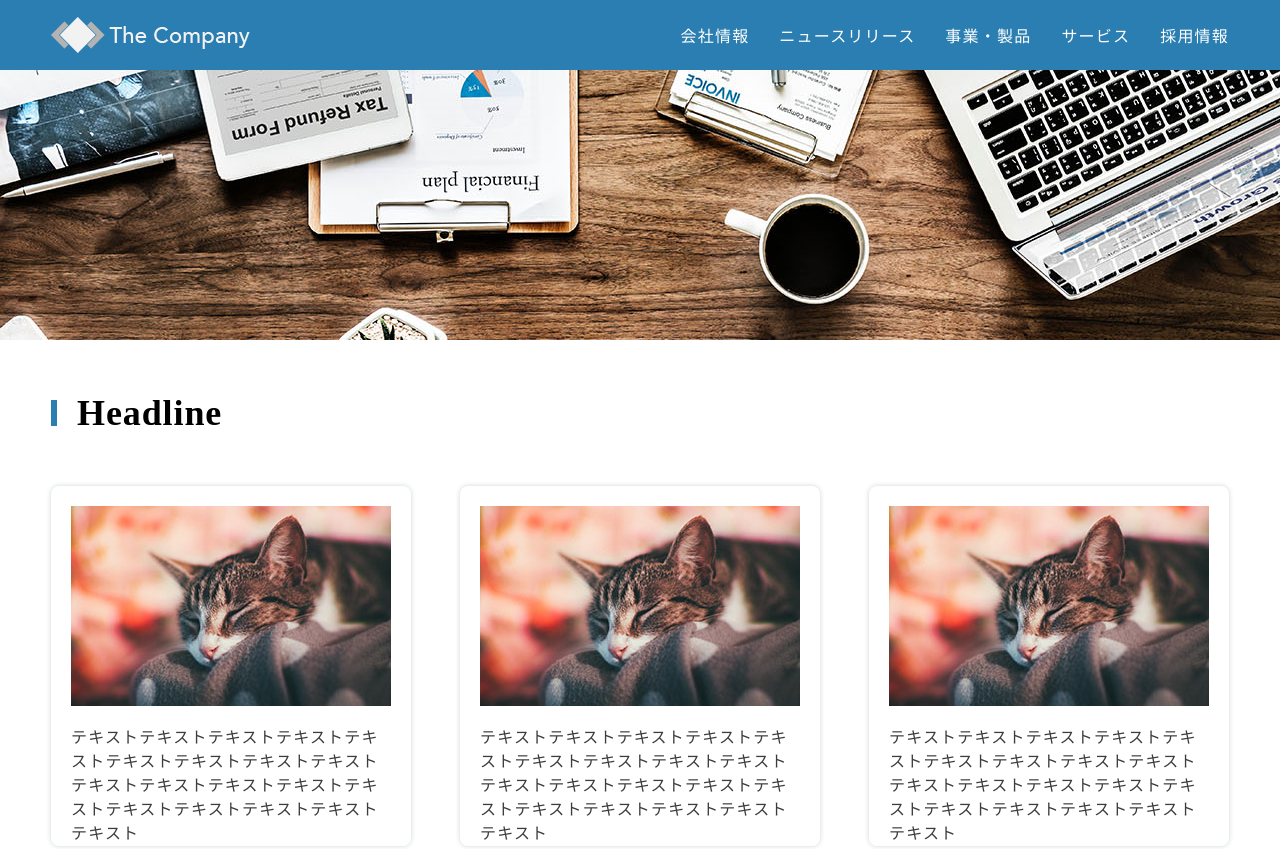
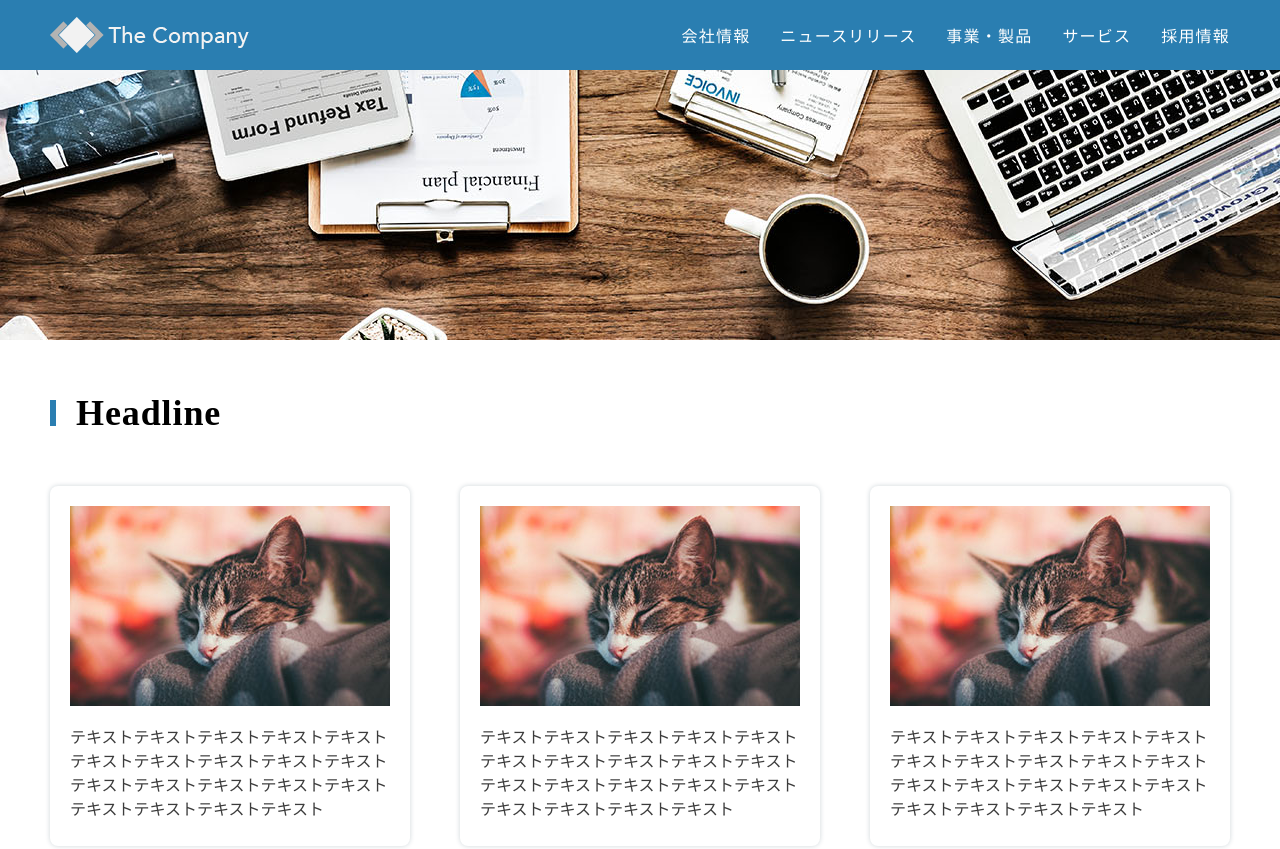
Before and after one commit to igsr5/note0_practice, a plain HTML site: page index.html in a window 1280 px wide. Shown: the top 849 px of the page. Drawn offline with Linux system fonts and the light colour scheme.

Commit message:
containerのwidthを1180pxに変更

```diff
--- a/main.css
+++ b/main.css
@@ -14,7 +14,7 @@ ul {
 /* コンテナ */
 
 .container {
-    max-width: 1178px;
+    max-width: 1180px;
     height: 100%;
     margin: 0 auto;
 }
@@ -65,6 +65,7 @@ header li {
 .title h2 {
     font-family: 游ゴシック;
     font-size: 36px;
+    line-height: 1.75;
     letter-spacing: 0.025em;
     margin: 0;
     padding-left: 20px;
@@ -106,8 +107,8 @@ header li {
     font-family: 游ゴシック;
     font-size: 16px;
     line-height: 1.5;
-    letter-spacing: 0.075em;
     color: #3c3c3c;
+    /* letter-spacing: 0.075em; */
 }
 
 
```
